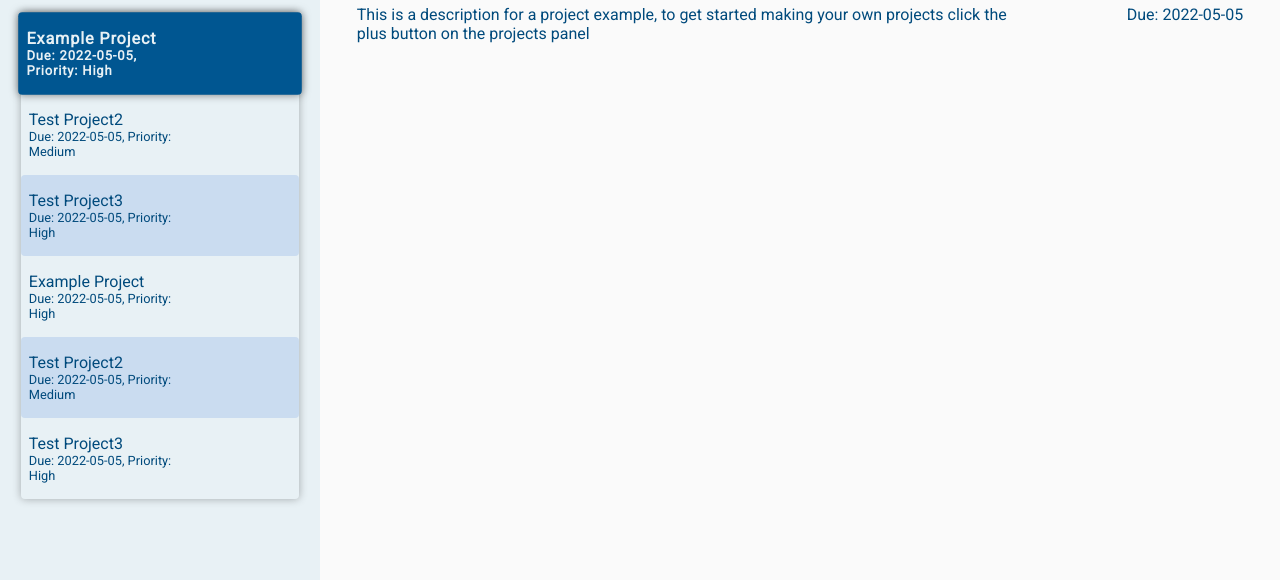
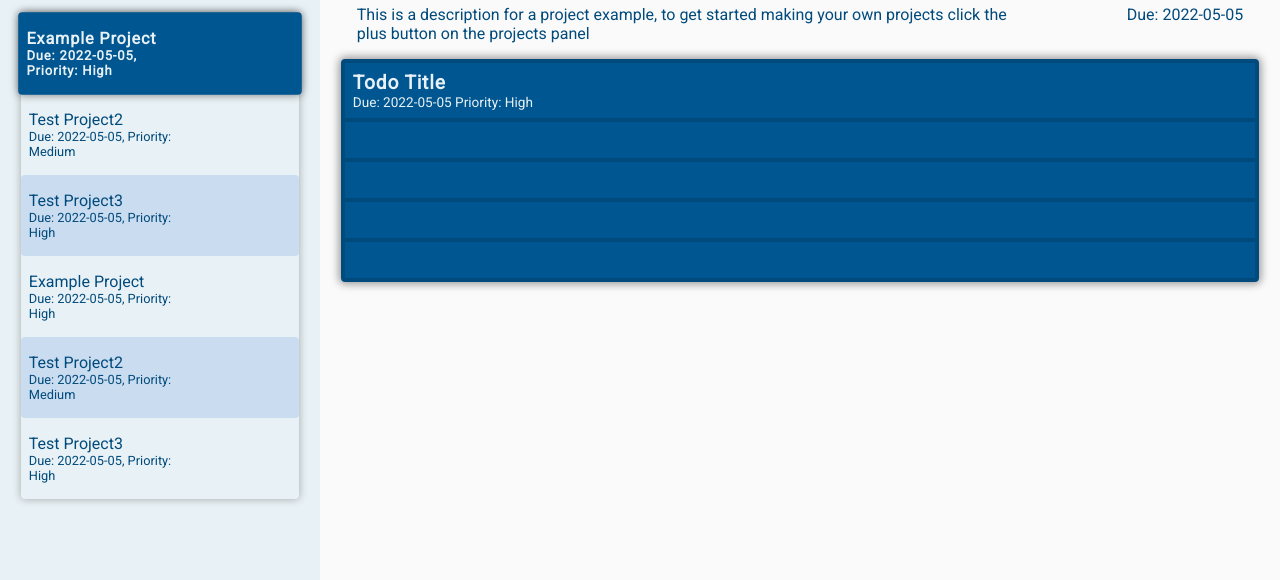
Before and after one commit to Zentality/TodoList-TOP, a plain HTML site: page index.html in a window 1280 px wide. Shown: the part 153-733 px from the top of the page. Drawn offline with Linux system fonts and the light colour scheme.

Commit message:
Add placeholder html and style for todo list

```diff
--- a/index.html
+++ b/index.html
@@ -79,7 +79,26 @@
         <span class="projectDescription projectField"></span>
         <span class="projectDue">Due: <span class="projectField"></span></span>
       </div>
-      <div class="projectTodoList"></div>
+      <div class="projectTodoList">
+        <ul class="todoItems">
+          <li>
+            <div class="todoHeader">
+              <div>
+                <div class="todoTitle">Todo Title</div>
+                <div>
+                  <span>Due: 2022-05-05</span>
+                  <span>Priority: High</span>
+                </div>
+              </div>
+              <button class="delete">Delete</button>
+            </div>
+          </li>
+          <li></li>
+          <li></li>
+          <li></li>
+          <li></li>
+        </ul>
+      </div>
     </div>
     <div class="footer">Copyright 2022 <a href="https://github.com/Zentality"><img src="./github.svg" alt="github logo">Zentality</a></div>
   </div>
```
Also changed, not shown: main.js (+2 -2 lines).
